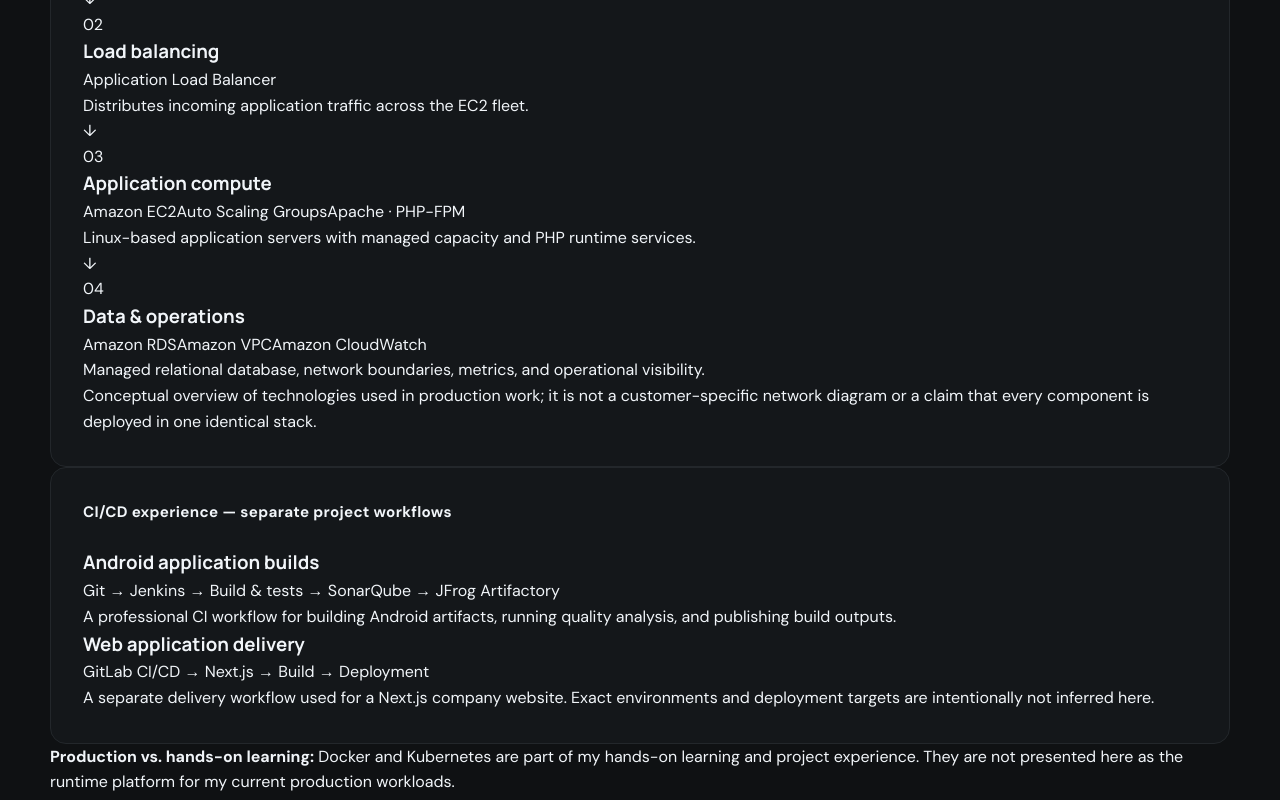
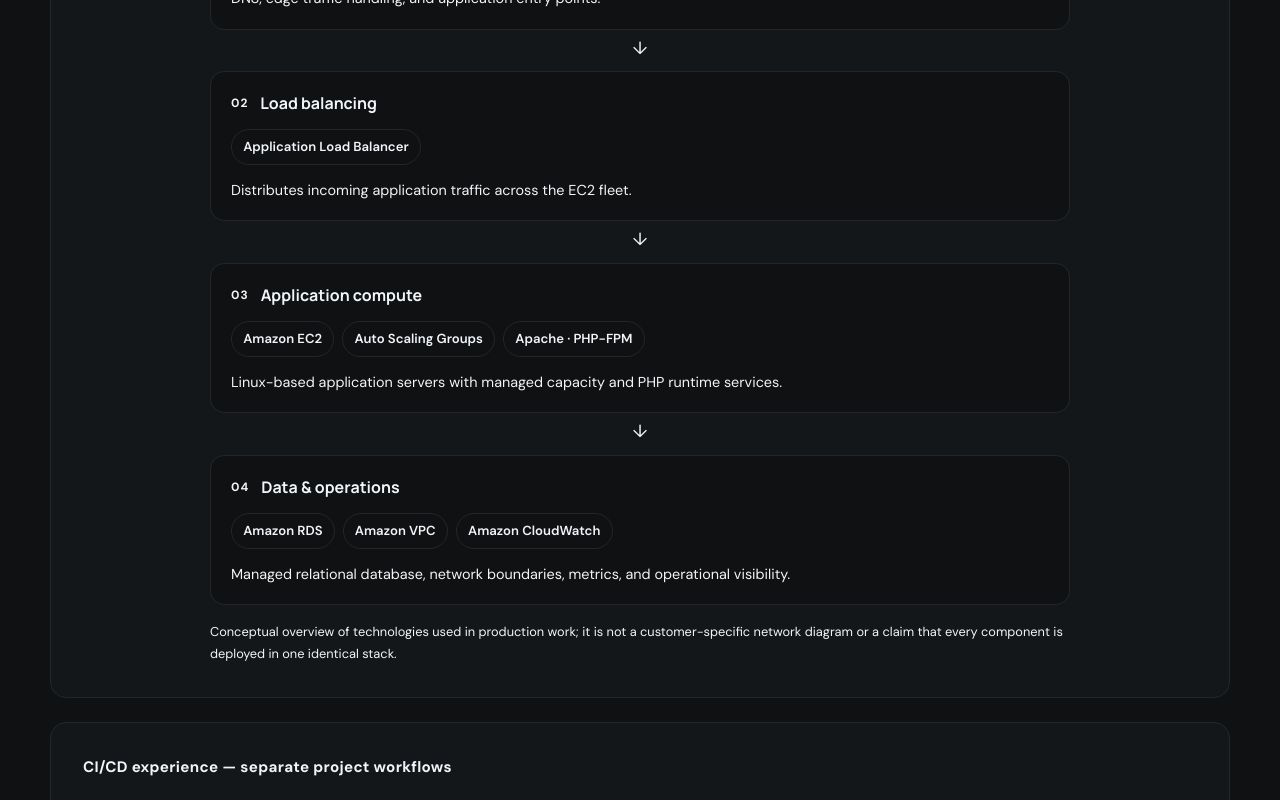
Before and after one commit to jenidevops30/portfolio, a React (Vite) app in the folder frontend/: page / in a window 1280 px wide. Shown: the part 4180-4980 px from the top of the page. Built offline with nearby package versions, Linux system fonts and the light colour scheme.

Commit message:
Style production infrastructure and delivery overview

```diff
--- a/frontend/src/App.css
+++ b/frontend/src/App.css
@@ -1235,3 +1235,131 @@ h1, h2, h3, .editorial-name { font-family: 'Manrope', 'DM Sans', sans-serif; }
     line-height: 1.5;
   }
 }
+
+/* Phase 1 — truthful infrastructure and delivery overview */
+.architecture-real,
+.delivery-examples {
+  margin-top: 1.5rem;
+}
+
+.production-layers {
+  display: grid;
+  grid-template-columns: minmax(0, 1fr);
+  gap: 0.35rem;
+  max-width: 860px;
+  margin: 1.5rem auto 0;
+}
+
+.production-layer {
+  padding: 1.15rem 1.25rem;
+  border: 1px solid var(--border);
+  border-radius: 14px;
+  background: var(--surface);
+}
+
+.production-layer-heading {
+  display: flex;
+  align-items: center;
+  gap: 0.75rem;
+  margin-bottom: 0.8rem;
+}
+
+.production-layer-index {
+  color: var(--text-secondary);
+  font-size: 0.75rem;
+  font-weight: 700;
+  letter-spacing: 0.08em;
+}
+
+.production-layer-heading h3,
+.delivery-example h3 {
+  margin: 0;
+  font-size: 1rem;
+}
+
+.production-layer-items,
+.delivery-tool-list {
+  display: flex;
+  flex-wrap: wrap;
+  gap: 0.5rem;
+}
+
+.production-layer-item,
+.delivery-tool {
+  display: inline-flex;
+  align-items: center;
+  border: 1px solid var(--border);
+  border-radius: 999px;
+  padding: 0.4rem 0.7rem;
+  font-size: 0.82rem;
+  font-weight: 600;
+}
+
+.production-layer p,
+.delivery-example p,
+.architecture-note {
+  margin: 0.8rem 0 0;
+  color: var(--text-secondary);
+  font-size: 0.9rem;
+  line-height: 1.7;
+}
+
+.production-layer-connector {
+  padding: 0.25rem 0;
+  color: var(--text-secondary);
+  text-align: center;
+  font-size: 1.1rem;
+}
+
+.architecture-note {
+  max-width: 860px;
+  margin: 1rem auto 0;
+  font-size: 0.8rem;
+}
+
+.delivery-example-grid {
+  display: grid;
+  grid-template-columns: repeat(2, minmax(0, 1fr));
+  gap: 1rem;
+  margin-top: 1.25rem;
+}
+
+.delivery-example {
+  padding: 1.2rem;
+  border: 1px solid var(--border);
+  border-radius: 14px;
+  background: var(--surface);
+}
+
+.delivery-tool-list {
+  margin-top: 0.9rem;
+  align-items: center;
+}
+
+.delivery-tool {
+  gap: 0.35rem;
+}
+
+.architecture-boundary {
+  margin-top: 1rem;
+  padding: 1rem 1.15rem;
+  border-left: 3px solid var(--accent);
+  border-radius: 0 10px 10px 0;
+  background: var(--surface);
+  color: var(--text-secondary);
+  font-size: 0.9rem;
+  line-height: 1.7;
+}
+
+.architecture-boundary strong {
+  color: var(--text);
+}
+
+@media (max-width: 700px) {
+  .delivery-example-grid {
+    grid-template-columns: 1fr;
+  }
+  .production-layer {
+    padding: 1rem;
+  }
+}
```
